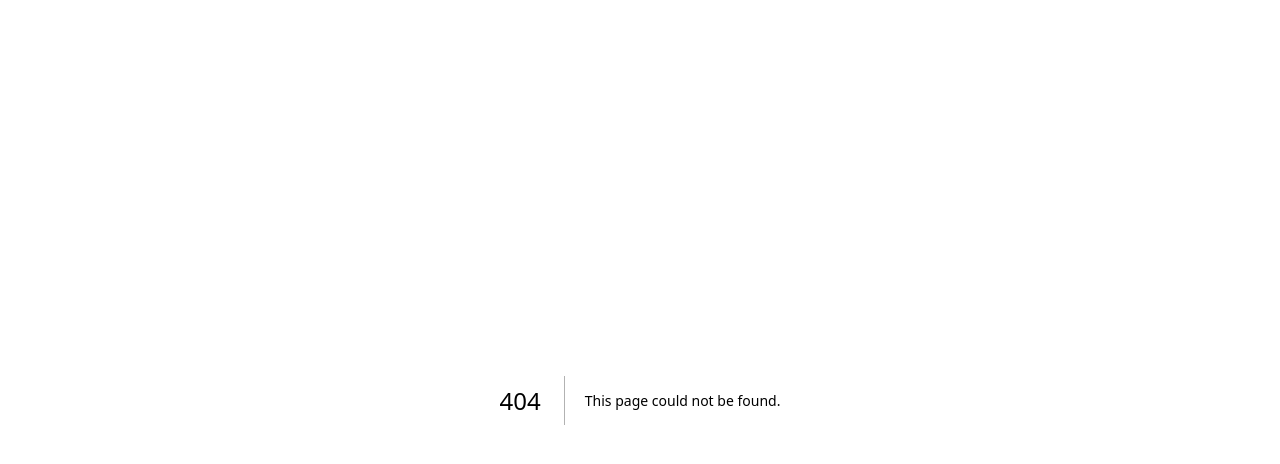
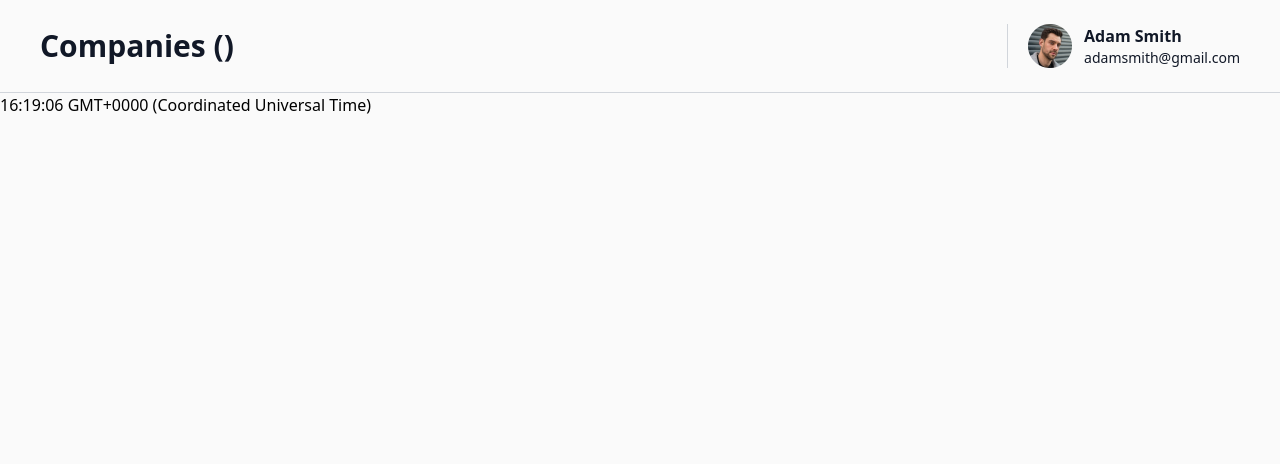
Before and after one commit to LytovchenkoOlenka/next-crm-project, a Next.js app: page /companies in a window 1280 px wide. Before the commit this address had no page. Shown: the top 464 px of the page. Built offline with nearby package versions, Linux system fonts and the light colour scheme.

Commit message:
added_dynamic_routes

```diff
--- /dev/null
+++ b/src/app/companies/[...id]/page.tsx
@@ -0,0 +1,17 @@
+import React from 'react';
+
+import Header from "@/app/components/header";
+
+
+export interface PageProps {
+    params: { id: string[] };
+}
+
+export default function Page({params}: PageProps) {
+    return (
+        <>
+            <Header>Companies ({String(params.id)})</Header>
+            <p>{new Date().toTimeString()}</p>
+        </>
+    );
+}
--- /dev/null
+++ b/src/app/companies/page.tsx
@@ -0,0 +1,27 @@
+import React from 'react';
+
+import Header from "@/app/components/header";
+import Toolbar from "@/app/components/toolbar";
+import SearchInput from "@/app/components/search-input";
+import AddCompanyButton from "@/app/components/add-company-button";
+import CompanyTable from "@/app/components/company-table";
+import CompanyRow from "@/app/components/company-row";
+import {Status} from "@/app/components/status-label";
+
+export interface PageProps {
+    children?: React.ReactNode;
+}
+
+export default function Page({}: PageProps) {
+    return (
+        <>
+            <Header>Companies</Header>
+            <Toolbar action={<AddCompanyButton/>}>
+                <SearchInput/>
+            </Toolbar>
+            <CompanyTable>
+                <CompanyRow id={1} category={"Products"} company={"Costco"} status={Status.Pending} promotion={true} country={"USA"} joinedDate={"02.19.2023"}/>
+            </CompanyTable>
+        </>
+    );
+}
```
